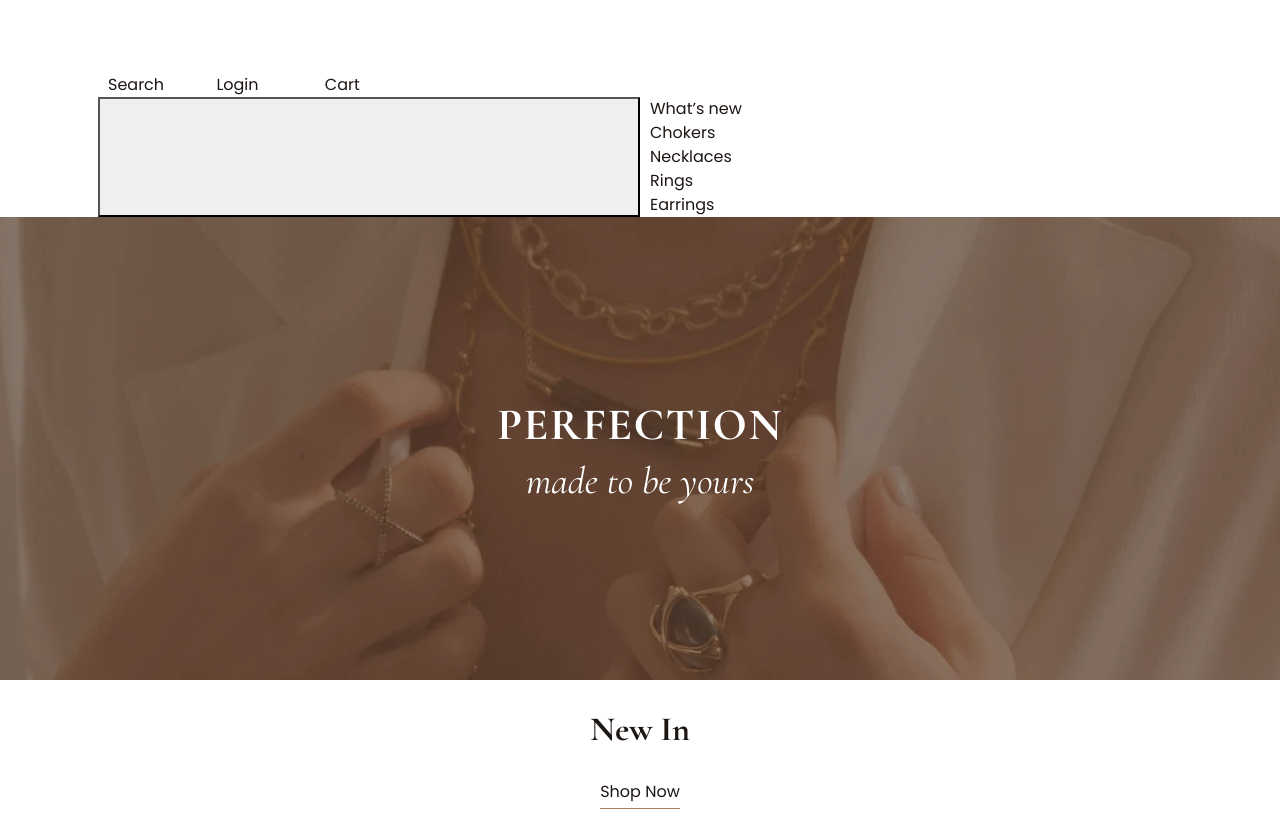
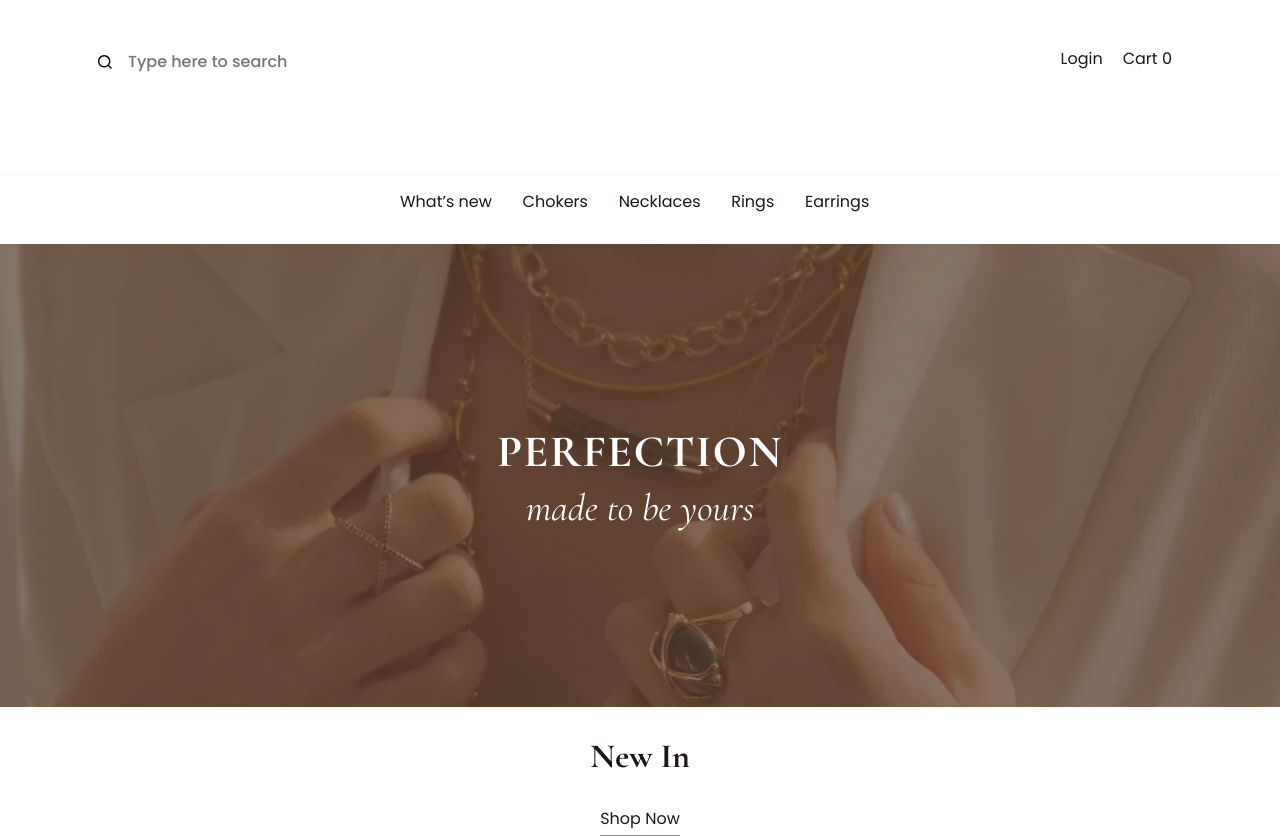
Before and after one commit to annazharova/jewellery, a website: page source/index.html in a window 1280 px wide. Shown: the top 839 px of the page. Drawn offline with nearby package versions, Linux system fonts and the light colour scheme; files that its build step writes are made by us from their sources.

Commit message:
set header

```diff
--- a/source/index.html
+++ b/source/index.html
@@ -12,28 +12,31 @@
   <body class="page__body">
     <div class="overlay"></div>
     <header class="header">
-      <div class="header__wrapper container">
-        <a href="#">
-          <span class="visually-hidden">Main page</span>
-          <svg class="header__logo" width="66" height="66">
-            <use href="img/svg/logo.svg"></use>
-          </svg>
-        </a>
-        <nav class="user-navigation">
+      <nav class="user-navigation container">
         <ul class="user-navigation__list">
           <li class="user-navigation__item">
-              <a class="user-navigation__link" href="#">Search</a>
+            <form class="custom-form">
+              <input class="custom-form__search" type="text" name="text" placeholder="Type here to search">
+              <input class="custom-form__submit" type="submit" name="submit" value="Search">
+            </form>
           </li>
           <li class="user-navigation__item">
             <a class="user-navigation__link" href="#">Login</a>
           </li>
           <li class="user-navigation__item">
-              <a class="user-navigation__link" href="#">Cart</a>
+            <a class="user-navigation__link" href="#">Cart <span>0</span></a>
           </li>
         </ul>
       </nav>
         <nav class="main-navigation main-navigation--is-close main-navigation--nojs">
           <button class="main-navigation__toggle" type="button" aria-label="Open menu"></button>
+          <a class="main-navigation__logo" href="#">
+            <span class="visually-hidden">Main page</span>
+            <svg width="66" height="66">
+              <use href="img/sprite/sprite_auto.svg#logo"></use>
+            </svg>
+          </a>
+          <div class="main-navigation__border"></div>
           <ul class="main-navigation__list">
             <li class="main-navigation__item">
               <a class="main-navigation__link" href="#catalog">What’s new</a>
@@ -52,7 +55,6 @@
             </li>
           </ul>
         </nav>
-      </div>
     </header>
     <main class="page__main">
       <div class="intro">
@@ -395,7 +397,7 @@
         <div>
           <h2>The good stuff in your inbox</h2>
           <p>News and updates from CH. No spam, we promise.</p>
-          <form class="custom-form" action="https://echo.htmlacademy.ru/courses" method="post">
+          <form class="custom-form" action="#" method="post">
             <label>
               <span class="visually-hidden">Insert your E-mail</span>
               <input class="custom-input" type="email" name="email" id="email" placeholder="Your E-mail" required>
--- a/source/sass/blocks/custom-input.scss
+++ b/source/sass/blocks/custom-input.scss
@@ -124,3 +124,20 @@
   border-bottom: solid 1px $color-default-white;
   padding-bottom: 10px;
 }
+
+.custom-form__search {
+  border: none;
+  min-height: 30px;
+  font-family: $ff-poppins;
+  background-image: url("../img/svg/search.svg");
+  background-repeat: no-repeat;
+  background-position-y: center;
+  padding-left: 30px;
+}
+
+.custom-form__submit {
+  border: none;
+  background: transparent;
+  font-family: $ff-poppins;
+  display: none;
+}
--- a/source/sass/blocks/header.scss
+++ b/source/sass/blocks/header.scss
@@ -1,63 +1,52 @@
 .header {
-  background-image: url("../img/header.webp");
-  background-color: #00457f;
-  background-repeat: no-repeat;
-  background-color: $color-default-black;
-  background-size: cover;
-  background-position: center center;
+  // background-image: url("../img/header.webp");
+  // background-color: #00457f;
+  // background-repeat: no-repeat;
+  // background-color: $color-default-black;
+  // background-size: cover;
+  // background-position: center center;
 
-  @media (min-resolution: 2dppx) {
-    background-image: url("../img/header@2x.webp");
-    background-size: cover;
-  }
+  // @media (min-resolution: 2dppx) {
+  //   background-image: url("../img/header@2x.webp");
+  //   background-size: cover;
+  // }
+
+  // @media (max-width: $vp-tablet) {
+  //   background-image: url("../img/header-tablet.webp");
+  //   padding-top: 23px;
+  //   height: 638px;
+
+  //   @media (min-resolution: 2dppx) {
+  //     background-image: none;
+  //     background-image: url("../img/header-tablet@2x.webp");
+  //     background-size: cover;
+  //   }
+  // }
+
+  // @media (max-width: $vp-mobile) {
+  //   background-image: url("../img/header-mobile.webp");
+  //   padding-top: 20px;
+  //   height: 500px;
+
+  //   @media (min-resolution: 2dppx) {
+  //     background-image: url("../img/header-mobile@2x.webp");
+  //     background-size: cover;
+  //   }
+  // }
+}
+
+.header__logo {
+  // fill: $color-default-white;
 
   @media (max-width: $vp-tablet) {
-    background-image: url("../img/header-tablet.webp");
-    padding-top: 23px;
-    height: 638px;
-
-    @media (min-resolution: 2dppx) {
-      background-image: none;
-      background-image: url("../img/header-tablet@2x.webp");
-      background-size: cover;
-    }
+    // width: 38px;
+    // height: 20px;
+    // margin-top: 7px;
   }
 
   @media (max-width: $vp-mobile) {
-    background-image: url("../img/header-mobile.webp");
-    padding-top: 20px;
-    height: 500px;
-
-    @media (min-resolution: 2dppx) {
-      background-image: url("../img/header-mobile@2x.webp");
-      background-size: cover;
-    }
+    // margin-top: 0;
+    // width: 42px;
+    // height: 22px;
   }
 }
-
-.header__wrapper {
-  min-height: 650px;
-  display: flex;
-  justify-content: space-between;
-  padding-top: 35px;
-
-  @media (max-width: $vp-tablet) {
-    padding-top: 0;
-  }
-}
-
-.header__logo {
-  fill: $color-default-white;
-
-  @media (max-width: $vp-tablet) {
-    width: 38px;
-    height: 20px;
-    margin-top: 7px;
-  }
-
-  @media (max-width: $vp-mobile) {
-    margin-top: 0;
-    width: 42px;
-    height: 22px;
-  }
-}
--- a/source/sass/blocks/main-navigation.scss
+++ b/source/sass/blocks/main-navigation.scss
@@ -1,5 +1,4 @@
 .main-navigation {
-  display: grid;
   grid-template-columns: 1fr 1fr;
   height: fit-content;
 }
@@ -9,6 +8,10 @@
   padding: 0;
   margin: 0;
   display: grid;
+  grid-auto-flow: column;
+  width: 500px;
+  margin: 0 auto;
+  padding-bottom: 20px;
 
 //   @media (max-width: $vp-tablet) {
 //   }
@@ -17,11 +20,35 @@
 //   }
 }
 
+.main-navigation__logo {
+  display: flex;
+  max-width: fit-content;
+  margin: 0 auto;
+  padding: 10px;
+  flex-direction: column;
+}
+
+.main-navigation__border {
+  padding-bottom: 5px;
+}
+
+.main-navigation__border:after {
+  content: '';
+  background-color: #f6f5f4;
+  height: 1px;
+  display: block;
+}
+
 // .main-navigation__item {
 
 //   @media (max-width: $vp-mobile) {
 //   }
 // }
+
+.main-navigation__item {
+  width: max-content;
+  display: flex;
+}
 
 .main-navigation__link {
   font-family: "Poppins";
@@ -48,11 +75,11 @@
 //   }
 }
 
-// .main-navigation__toggle {
-
+.main-navigation__toggle {
+  display: none;
 //   &:active {
 //   }
-// }
+}
 
 // .main-navigation--is-open .main-navigation__toggle {
 
--- a/source/sass/blocks/user-navigation.scss
+++ b/source/sass/blocks/user-navigation.scss
@@ -1,7 +1,6 @@
 .user-navigation {
-  display: grid;
-  grid-template-columns: 1fr 1fr;
   height: fit-content;
+  padding-top: 47px;
 }
 
 .user-navigation__list {
@@ -9,7 +8,7 @@
   padding: 0;
   margin: 0;
   display: grid;
-  grid-template-columns: 1fr 1fr 1fr 1fr 1fr;
+  grid-template-columns: 1fr max-content max-content;
 
 //   @media (max-width: $vp-tablet) {
 //   }
```
Also changed, not shown: source/img/sprite/logo.svg (renamed from source/img/svg/logo.svg). Lines whose indentation alone changed are shown as unchanged.
